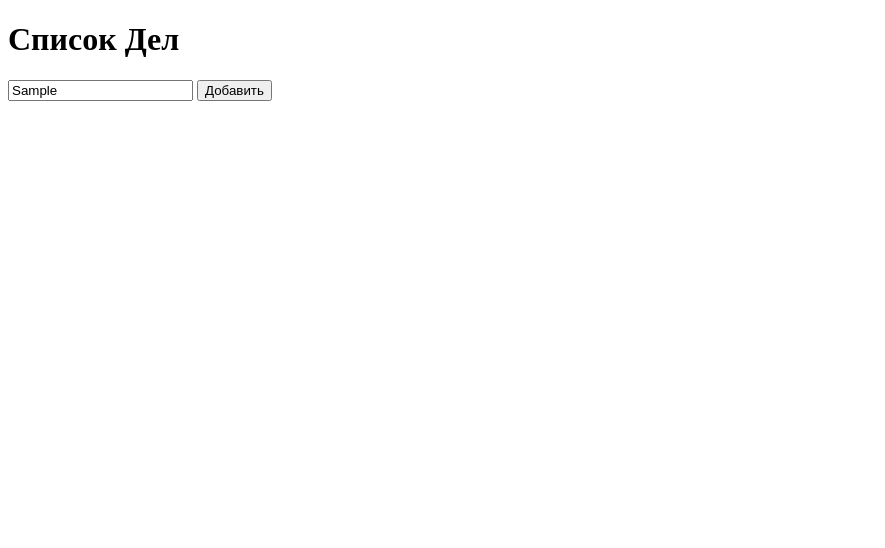
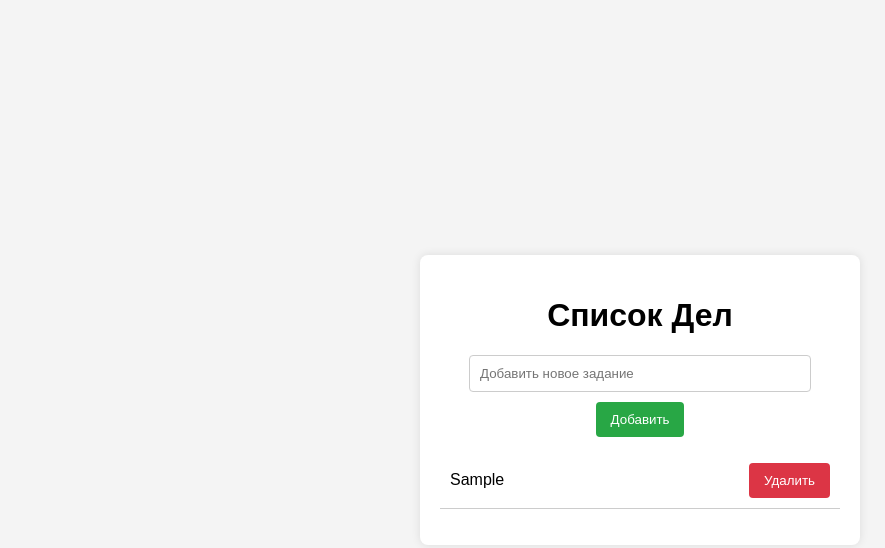
Before and after one commit to yachebunin/todo-list-project, a plain HTML site: page index.html in a window 1280 px wide. Both pictures are taken after typing "Sample" into the empty fields and a click on the button "Добавить". Shown: the whole page, without its empty margins (0-885 px from the left). Drawn offline with Linux system fonts and the light colour scheme.

Commit message:
Добавил стили и скрипт

```diff
--- a/index.html
+++ b/index.html
@@ -4,7 +4,7 @@
     <meta charset="UTF-8">
     <meta name="viewport" content="width=device-width, initial-scale=1.0">
     <title>Список Дел</title>
-    <link rel="stylesheet" href="../styles.css">
+    <link rel="stylesheet" href="styles.css">
 </head>
 <body>
 <div class="todo-container">
@@ -13,6 +13,6 @@
     <button id="add-task">Добавить</button>
     <ul id="task-list"></ul>
 </div>
-<script src="../index.js"></script>
+<script src="index.js"></script>
 </body>
 </html>
--- /dev/null
+++ b/index.js
@@ -0,0 +1,27 @@
+document.getElementById('add-task').addEventListener('click', function() {
+    const taskInput = document.getElementById('new-task');
+    const taskText = taskInput.value.trim();
+
+    if (taskText !== '') {
+        const taskList = document.getElementById('task-list');
+
+        const newTask = document.createElement('li');
+        newTask.textContent = taskText;
+
+        const deleteButton = document.createElement('button');
+        deleteButton.textContent = 'Удалить';
+        deleteButton.addEventListener('click', function(event) {
+            event.stopPropagation();
+            taskList.removeChild(newTask);
+        });
+
+        newTask.appendChild(deleteButton);
+
+        newTask.addEventListener('click', function() {
+            newTask.classList.toggle('completed');
+        });
+
+        taskList.appendChild(newTask);
+        taskInput.value = '';
+    }
+});
--- /dev/null
+++ b/styles.css
@@ -0,0 +1,67 @@
+body {
+    font-family: Arial, sans-serif;
+    display: flex;
+    justify-content: center;
+    align-items: center;
+    height: 100vh;
+    margin: 0;
+    background-color: #f4f4f4;
+}
+
+.todo-container {
+    background: #fff;
+    padding: 20px;
+    border-radius: 8px;
+    box-shadow: 0 0 10px rgba(0, 0, 0, 0.1);
+    text-align: center;
+    max-width: 400px;
+    width: 100%;
+}
+
+#new-task {
+    width: 80%;
+    padding: 10px;
+    margin-bottom: 10px;
+    border-radius: 4px;
+    border: 1px solid #ccc;
+}
+
+button {
+    padding: 10px 15px;
+    border-radius: 4px;
+    border: none;
+    background-color: #28a745;
+    color: #fff;
+    cursor: pointer;
+}
+
+button:hover {
+    background-color: #218838;
+}
+
+ul {
+    list-style: none;
+    padding: 0;
+}
+
+li {
+    padding: 10px;
+    border-bottom: 1px solid #ccc;
+    display: flex;
+    justify-content: space-between;
+    align-items: center;
+}
+
+li.completed {
+    text-decoration: line-through;
+    color: #888;
+}
+
+li button {
+    background-color: #dc3545;
+    margin-left: 10px;
+}
+
+li button:hover {
+    background-color: #c82333;
+}
```
